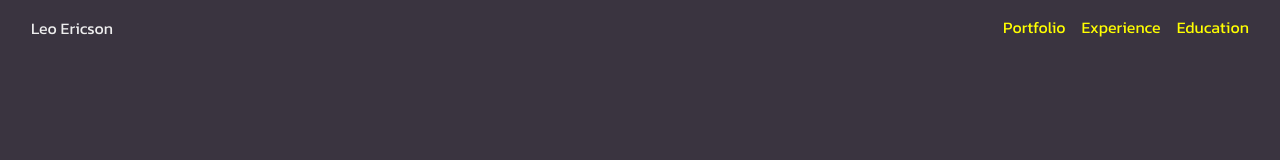
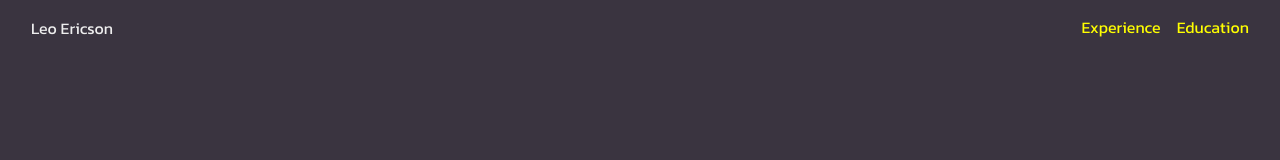
Before and after one commit to LeoEricson/leoericson.com, a SvelteKit app: page / in a window 1280 px wide. Shown: the top 160 px of the page. Built offline with nearby package versions, Linux system fonts and the light colour scheme.

Commit message:
Remove unused link from nav

```diff
--- a/src/routes/+page.svelte
+++ b/src/routes/+page.svelte
@@ -13,7 +13,7 @@
 <header class="row">
 	<p>Leo Ericson</p>
 	<div class="row">
-		<a href="#portfolio">Portfolio</a>
+		<!--<a href="#portfolio">Portfolio</a>-->
 		<a href="#experience">Experience</a>
 		<a href="#education">Education</a>
 	</div>
```
